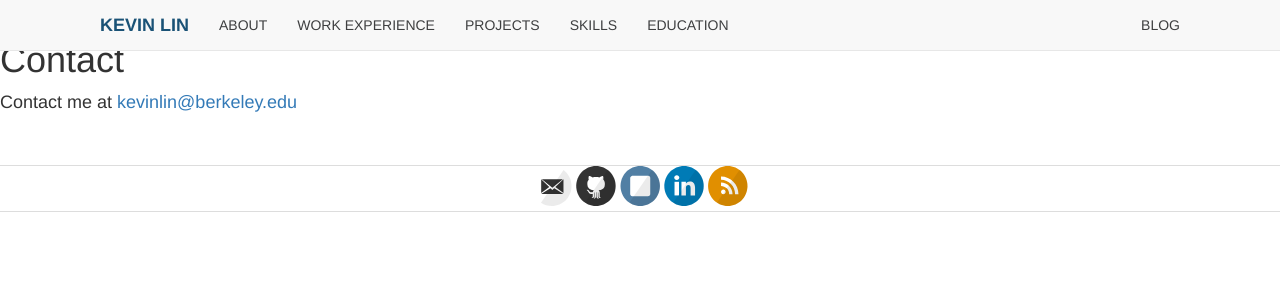
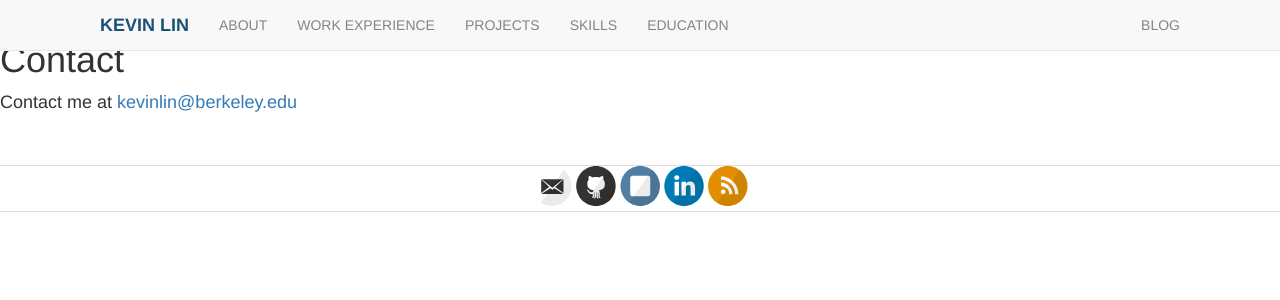
Before and after one commit to kklin/kklin.github.io, a Jekyll site: the page built from contact.md, in a window 1280 px wide. Shown: the top 300 px of the page. Built offline with Jekyll 4.4.1, drawn with Linux system fonts in a browser that asks for light colours; nearby versions of some CDN libraries; library files that are not in the unit come from our copies; comment, search, counter and statistics services are not loaded.

Commit message:
Tweak navbar colors

```diff
--- a/_layouts/default.html
+++ b/_layouts/default.html
@@ -26,7 +26,7 @@
             <a class="navbar-brand" href="/"><strong>KEVIN LIN</strong></a>
         </div>
         <div id="navbar" class="navbar-collapse collapse">
-          <ul id="main-menu" class="nav navbar-nav">
+          <ul id="main-menu" class="nav navbar-nav custom-nav">
             <li><a href="/#about">ABOUT</a></li>
             <li><a href="/#work-experience">WORK EXPERIENCE</a></li>
             <li><a href="/#projects">PROJECTS</a></li>
--- a/css/navbar.css
+++ b/css/navbar.css
@@ -17,9 +17,13 @@ body {
 }
 
 #navbar .navbar-nav li a {
+  color: #838583;
+}
+
+#navbar .navbar-nav li.active a {
   color: #3E3F40;
 }
 
-#navbar .navbar-nav li.active a {
-  color: #838583;
+#navbar .navbar-nav .custom-nav li.active {
+  color: #E5E8E8;
 }
```
